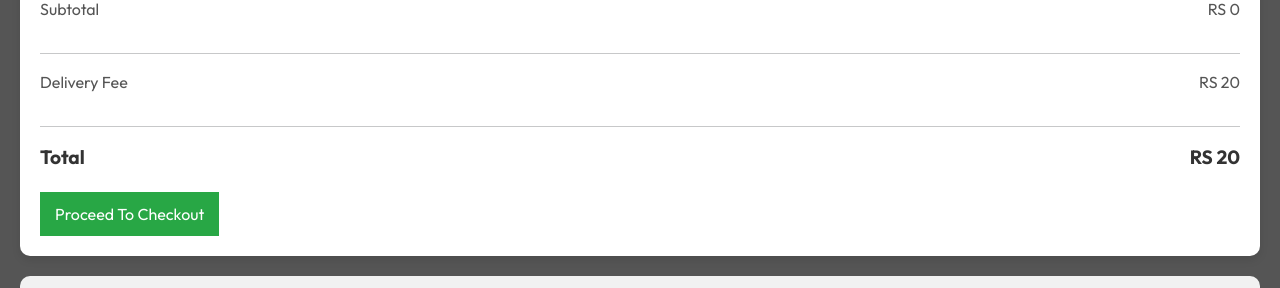
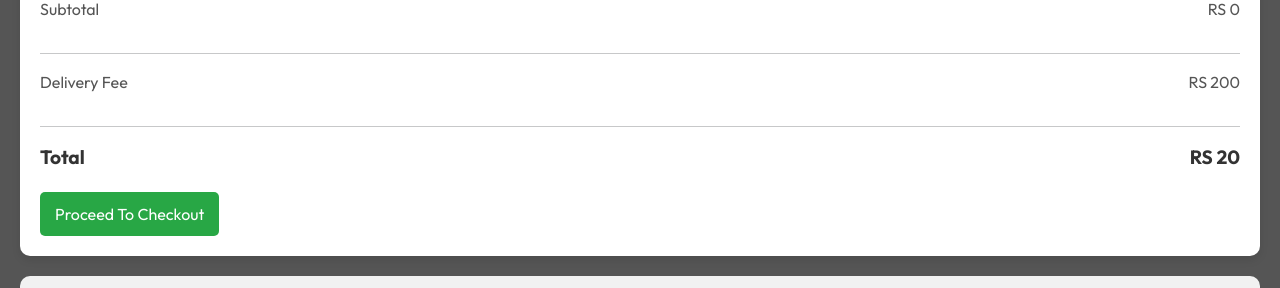
Before and after one commit to thisari-hettiarachchi/pizza-order-delivery-system, a React (Vite) app in the folder Frontend/: page /cart in a window 1280 px wide. Shown: the part 333-621 px from the top of the page. Built offline with nearby package versions, Linux system fonts and the light colour scheme.

Commit message:
update cart

```diff
--- a/Frontend/src/pages/Cart/Cart.css
+++ b/Frontend/src/pages/Cart/Cart.css
@@ -94,7 +94,8 @@ body {
   }
 
   /* Button Styles */
-  button {
+.proceed-btn,
+.submit-btn {
     padding: 10px 15px;
     border: none;
     border-radius: 5px;
@@ -105,7 +106,8 @@ body {
     transition: background-color 0.3s ease;
   }
 
-  button:hover {
+.proceed-btn:hover,
+.submit-btn:hover {
     background-color: #218838;
   }
 
--- a/Frontend/src/pages/Cart/Cart.jsx
+++ b/Frontend/src/pages/Cart/Cart.jsx
@@ -60,7 +60,7 @@ export default function Cart() {
             <hr />
             <div className="cart-total-details">
               <p>Delivery Fee</p>
-              <p>RS 20</p>
+              <p>RS 200</p>
             </div>
             <hr />
             <div className="cart-total-details">
@@ -69,7 +69,7 @@ export default function Cart() {
             </div>
           </div>
         </div>
-        <button>Proceed To Checkout</button>
+        <button className="proceed-btn">Proceed To Checkout</button>
       </div>
       <div>
         <div className="cart-promocode">
@@ -77,7 +77,7 @@ export default function Cart() {
             <p>If you have a promo code, enter it here:</p>
             <div className="cart-promeocode-input">
               <input type="text" placeholder="promo_code" />
-              <button>Submit</button>
+              <button className="submit.btn">Submit</button>
             </div>
           </div>
         </div>
```
